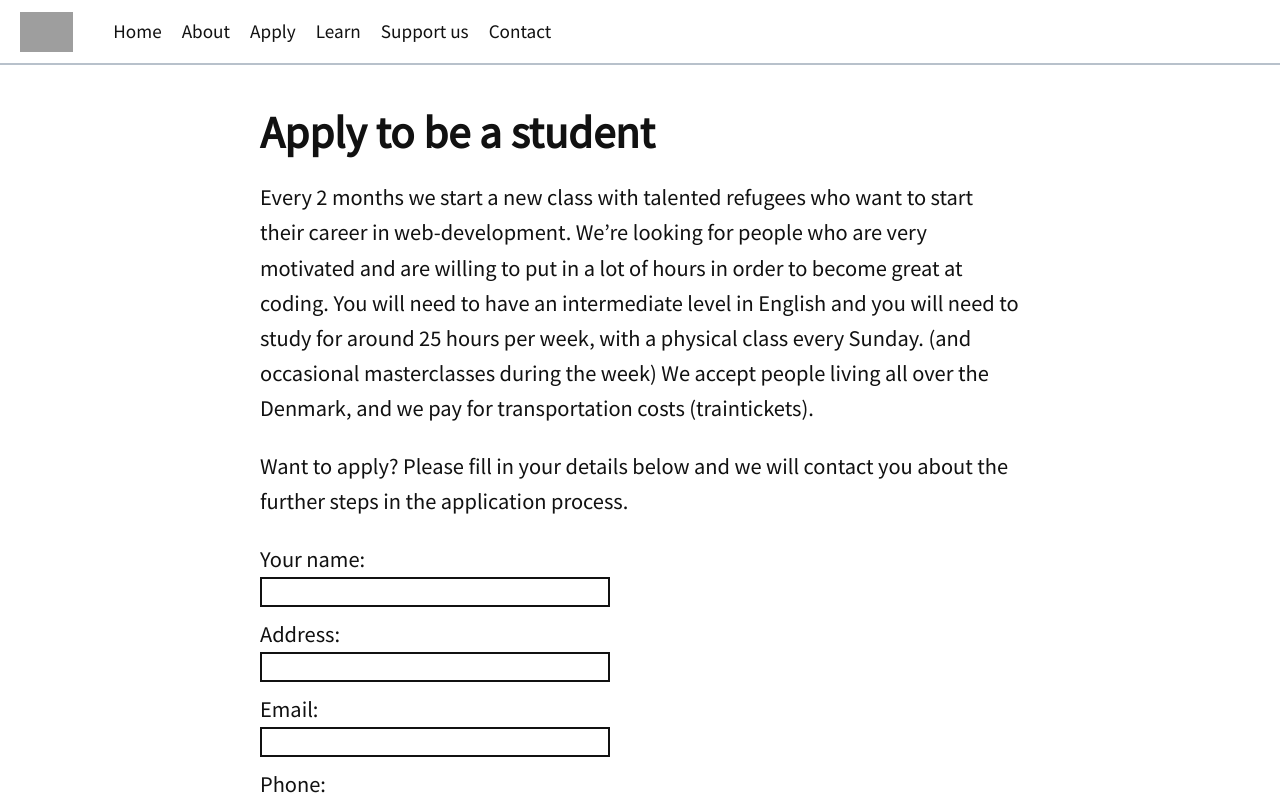
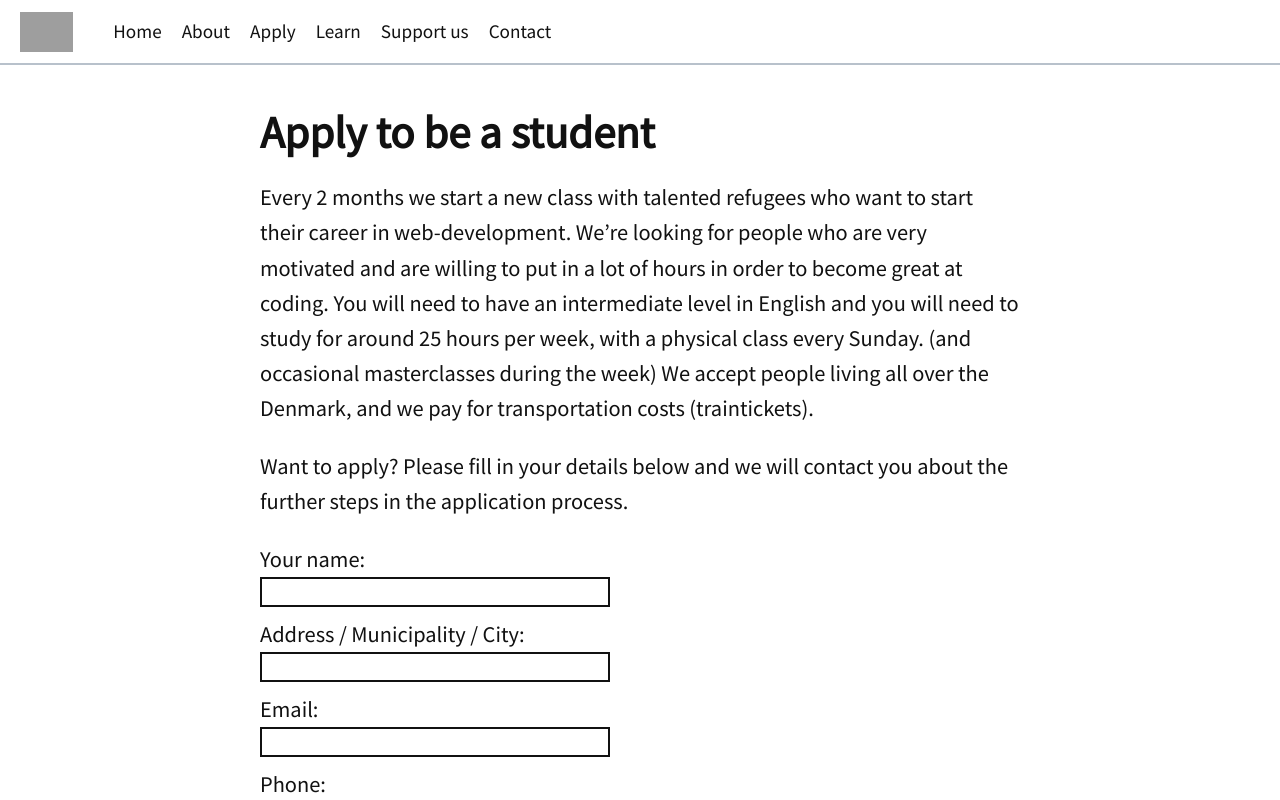
Before and after one commit to kevinsimper/hackyourfuture.dk, a Next.js app: page /apply in a window 1280 px wide. Shown: the top 800 px of the page. Built offline with nearby package versions, Linux system fonts and the light colour scheme; grey boxes are pictures that could not be loaded.

Commit message:
Make the address label more specific

```diff
--- a/components/Apply/index.js
+++ b/components/Apply/index.js
@@ -43,7 +43,7 @@ export default ({ email }) => (
       <input className="input" type="text" name="name" />
     </label>
     <label className="label">
-      Address:
+      Address / Municipality / City:
       <input className="input" type="text" name="address" />
     </label>
     <label className="label">
```
